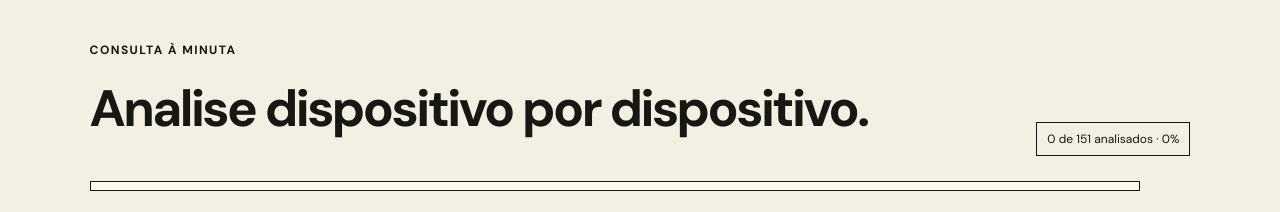
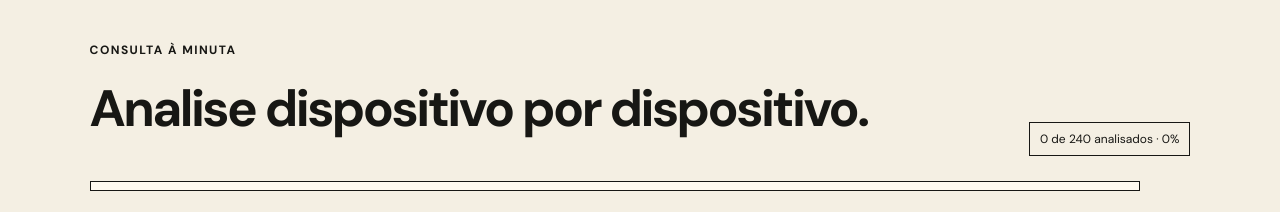
Before and after one commit to tamaralasbritto/torres-em-comum, a React (Vite) app: page / in a window 1280 px wide. Shown: the part 1880-2092 px from the top of the page. Built offline with nearby package versions, Linux system fonts and the light colour scheme.

Commit message:
feat: include common-area regulation block

```diff
--- a/src/data/index.ts
+++ b/src/data/index.ts
@@ -1,7 +1,8 @@
 import { devices as baseDevices } from './regimento';
 import { adminDevices } from './regimento-admin';
+import { areaDevices3769 } from './regimento-areas-37-69';
 
 export type { Device, ManifestationChoice } from './regimento';
 
-export const devices = [...baseDevices, ...adminDevices].sort((a,b)=>a.article-b.article || a.id.localeCompare(b.id));
+export const devices = [...baseDevices, ...adminDevices, ...areaDevices3769].sort((a,b)=>a.article-b.article || a.id.localeCompare(b.id));
 export const themes = [...new Set(devices.map(device=>device.theme))];
```
